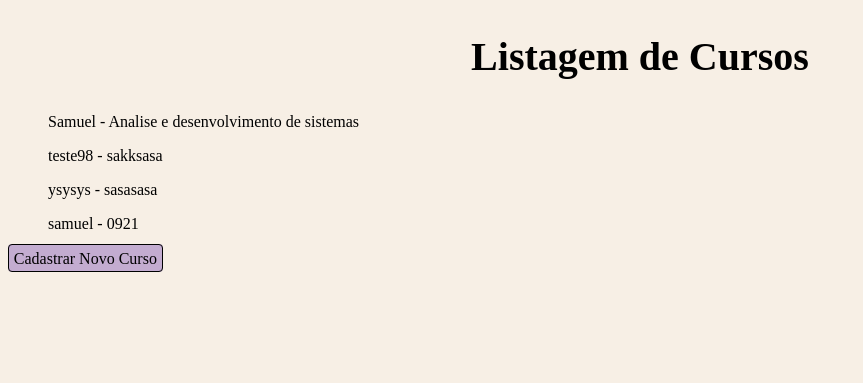
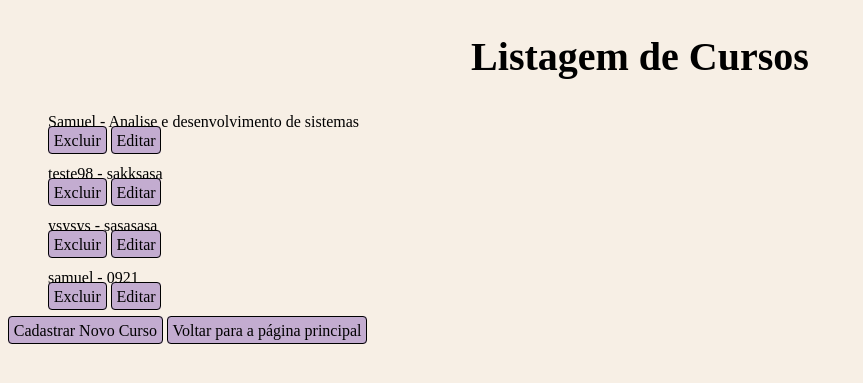
Before and after one commit to Samuel-Sales/Cadastro-de-Alunos, a Django app: page /cursos/listar/ in a window 1280 px wide. Shown: the top 383 px of the page, without its empty margins (0-863 px from the left). Run offline with Django 4.2, Linux system fonts and the light colour scheme; data comes from the database, SQL or seed files in the repository; both versions use the stored data as it was after the commit.

Commit message:
Criado editar e excluir cursos

```diff
--- a/cadastro/templates/cadastro/cadastrar_curso.html
+++ b/cadastro/templates/cadastro/cadastrar_curso.html
@@ -13,6 +13,6 @@
         {{ form.as_p }}
         <button type="submit">Cadastrar</button>
     </form>
-    <a href="{% url 'listar_cursos' %}">Voltar para Listagem de Cursos</a>
+    <a href="{% url 'pagina_principal' %}">Voltar para página principal</a>
 </body>
 </html>
--- a/cadastro/templates/cadastro/listar_cursos.html
+++ b/cadastro/templates/cadastro/listar_cursos.html
@@ -11,8 +11,11 @@
     <ul>
         {% for curso in cursos %}
             <li>{{ curso.nome }} - {{ curso.descricao }}</li>
+            <a href="{% url 'excluir_curso' curso.id %}">Excluir</a>
+            <a href="{% url 'editar_curso' curso.id %}">Editar</a>
         {% endfor %}
     </ul>
     <a href="{% url 'cadastrar_curso' %}">Cadastrar Novo Curso</a>
+    <a href="{% url 'pagina_principal' %}">Voltar para a página principal</a>
 </body>
 </html>
--- a/cadastro/urls.py
+++ b/cadastro/urls.py
@@ -1,5 +1,5 @@
 from django.urls import path
-from .views import pagina_principal, cadastrar_aluno, lista_alunos, excluir_aluno, detalhes_aluno, atualizar_aluno, cadastrar_curso, listar_cursos
+from .views import pagina_principal, cadastrar_aluno, lista_alunos, excluir_aluno, detalhes_aluno, atualizar_aluno, cadastrar_curso, listar_cursos, excluir_curso, editar_curso
 
 urlpatterns = [
     path('', pagina_principal, name = 'pagina_principal'),
@@ -10,4 +10,6 @@ urlpatterns = [
     path('alunos/atualizar/<int:aluno_id>/', atualizar_aluno, name = 'atualizar_aluno'),
     path('cursos/cadastrar/', cadastrar_curso, name = 'cadastrar_curso'),
     path('cursos/listar/', listar_cursos, name = 'listar_cursos'),
+    path('cursos/excluir/<int:curso_id>/', excluir_curso, name = 'excluir_curso'),
+    path('cursos/editar/<int:curso_id>/', editar_curso, name = 'editar_curso'),
 ]
--- a/cadastro/views.py
+++ b/cadastro/views.py
@@ -71,3 +71,22 @@ def cadastrar_curso(request) :
 def listar_cursos(request) :
     cursos = Curso.objects.all()
     return render(request, 'cadastro/listar_cursos.html', {'cursos': cursos})
+
+# DELETE DO CURSO
+def excluir_curso(request, curso_id) :
+    curso = get_object_or_404(Curso, id = curso_id)
+    curso.delete()
+    return redirect('listar_cursos')
+
+# EDITAR CURSO
+def editar_curso(request, curso_id) :
+    curso = get_object_or_404(Curso, id = curso_id)
+
+    if request.method == 'POST' :
+        form = CursoForm(request.POST, instance = curso)
+        if form.is_valid() :
+            form.save()
+            return redirect('listar_cursos')
+    else :
+        form = CursoForm(instance = curso)
+    return render(request, 'cadastro/editar_curso.html', {'form': form})
```
Also changed, not shown: cadastro/templates/cadastro/editar_curso.html (added, +15 -0 lines), db.sqlite3.
